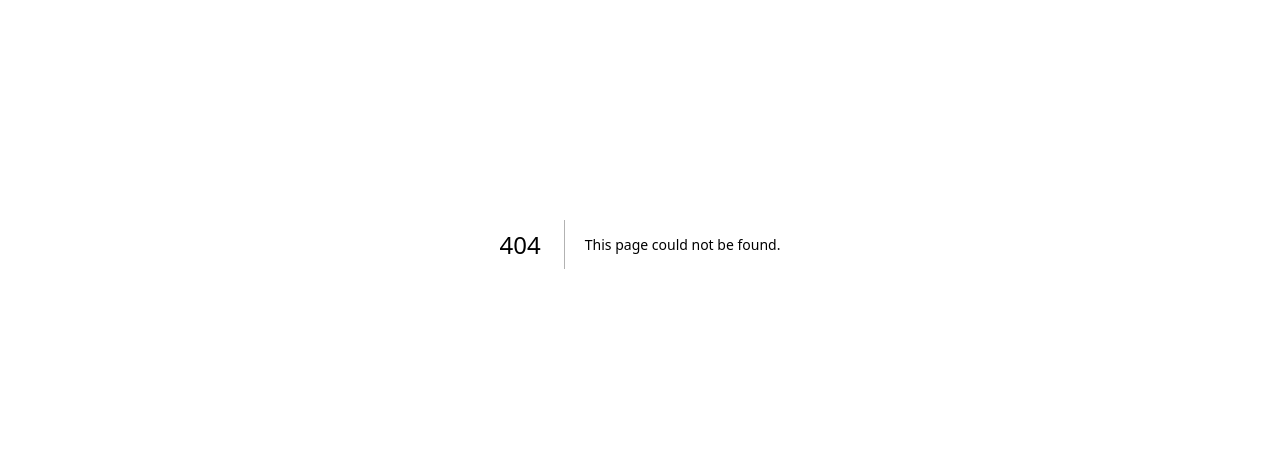
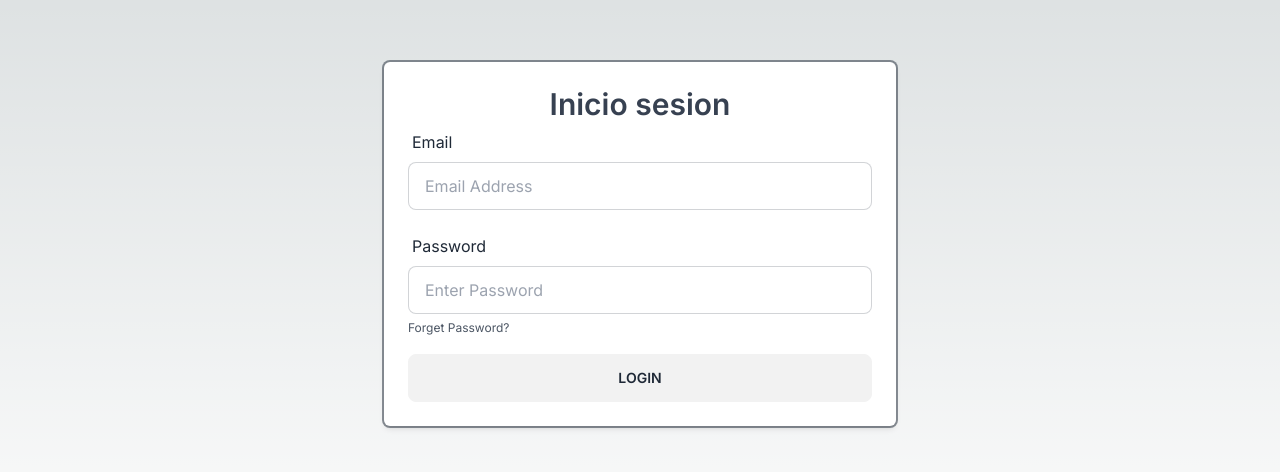
Before and after one commit to notGabo/examenIntegracion, a Next.js app in the folder musicproClient/: page /login in a window 1280 px wide. Before the commit this address had no page. Shown: the part 156-628 px from the top of the page. Built offline with nearby package versions, Linux system fonts and the light colour scheme.

Commit message:
modificaciones index

```diff
--- /dev/null
+++ b/musicproClient/src/app/login/page.tsx
@@ -0,0 +1,28 @@
+export default function Login(){
+    return(
+        <div className="relative flex flex-col justify-center h-screen overflow-hidden">
+        <div className="w-full p-6 m-auto bg-white rounded-md shadow-md ring-2 ring-gray-800/50 lg:max-w-lg">
+            <h1 className="text-3xl font-semibold text-center text-gray-700">Inicio sesion</h1>
+            <form className="space-y-4">
+                <div>
+                    <label className="label">
+                        <span className="text-base label-text">Email</span>
+                    </label>
+                    <input type="text" placeholder="Email Address" className="w-full input input-bordered" />
+                </div>
+                <div>
+                    <label className="label">
+                        <span className="text-base label-text">Password</span>
+                    </label>
+                    <input type="password" placeholder="Enter Password"
+                        className="w-full input input-bordered" />
+                </div>
+                <a href="#" className="text-xs text-gray-600 hover:underline hover:text-blue-600">Forget Password?</a>
+                <div>
+                    <button className="btn btn-block">Login</button>
+                </div>
+            </form>
+        </div>
+    </div>
+    )
+}
--- a/musicproClient/src/app/page.tsx
+++ b/musicproClient/src/app/page.tsx
@@ -1,7 +1,8 @@
+"use client"
 import Link from 'next/link';
-import { useRouter } from 'next/router';
+import { useRouter } from 'next/navigation';
 
-function Integrantes(){
+function Integrantes() {
   const listaIntegrantes = [
     {
       nombre: 'Alfredo Galdames',
@@ -17,43 +18,42 @@ function Integrantes(){
     },
     {
       nombre: 'Gabriel Soto',
-      github: 'www.github.com/notGabo'
+      github: 'https://github.com/notGabo'
     }
   ];
 
   const router = useRouter();
 
+  // do a map of every integrante item and redirect to the github page of each one
+  const htmlCode = listaIntegrantes.map((integrante, index) => (
+    <li key={index}>
+      <Link href={integrante.github}>{integrante.nombre}</Link>
+    </li>
+  ));
+  return htmlCode;
 }
 
 export default function Home() {
-
-
   return (
     <div className="flex flex-col items-center justify-center min-h-screen py-2">
-      <img src="/logo.png" alt="MusicPro Logo" width={200} height={200} />
+      <img src="/img/logo.png" alt="MusicPro Logo" width={200} height={200} />
       <h1 className="text-6xl font-bold mt-10">MusicPro</h1>
       <div className="m-5 text-2xl text-center">
         <p>Trabajo para integración de plataformas DuocUC Sede Maipú 2023</p>
         <p>Profesor evaluador: Francisco Valdivieso</p>
         <p>Integrantes:</p>
         <ul>
-          {integrantes.map((integrante, index) => (
-            <li key={index}>
-              <a href=''>{integrante.nombre}</a>
-            </li>
-          ))}
+          <Integrantes />
         </ul>
       </div>
       <div className="flex flex-wrap items-center justify-around max-w-4xl mt-6 sm:w-full">
-        <Link href="/login" className="p-6 mt-6 text-left border w-96 rounded-xl transition duration-500 hover:text-blue-600 focus:text-blue-600">
-
+        <Link href="/login" className="p-6 mt-6 text-left border w-96 rounded-xl transition duration-500 hover:shadow-2xl hover:shadow-red-800 hover:text-red-800 focus:text-red-800">
             <h3 className="text-2xl font-bold">Login &rarr;</h3>
             <p className="mt-4 text-xl">
               Inicia sesión para poder acceder a la plataforma
             </p>
-
         </Link>
-        <Link href="/register" className="p-6 mt-6 text-left border w-96 rounded-xl hover:text-blue-600 focus:text-blue-600">
+        <Link href="/register" className="p-6 mt-6 text-left border w-96 rounded-xl hover:shadow-2xl hover:shadow-red-800 hover:text-amber-800 focus:text-amber-800 ">
 
             <h3 className="text-2xl font-bold">Register &rarr;</h3>
             <p className="mt-4 text-xl">
```
Also changed, not shown: musicproClient/public/img/logo.png (added).
